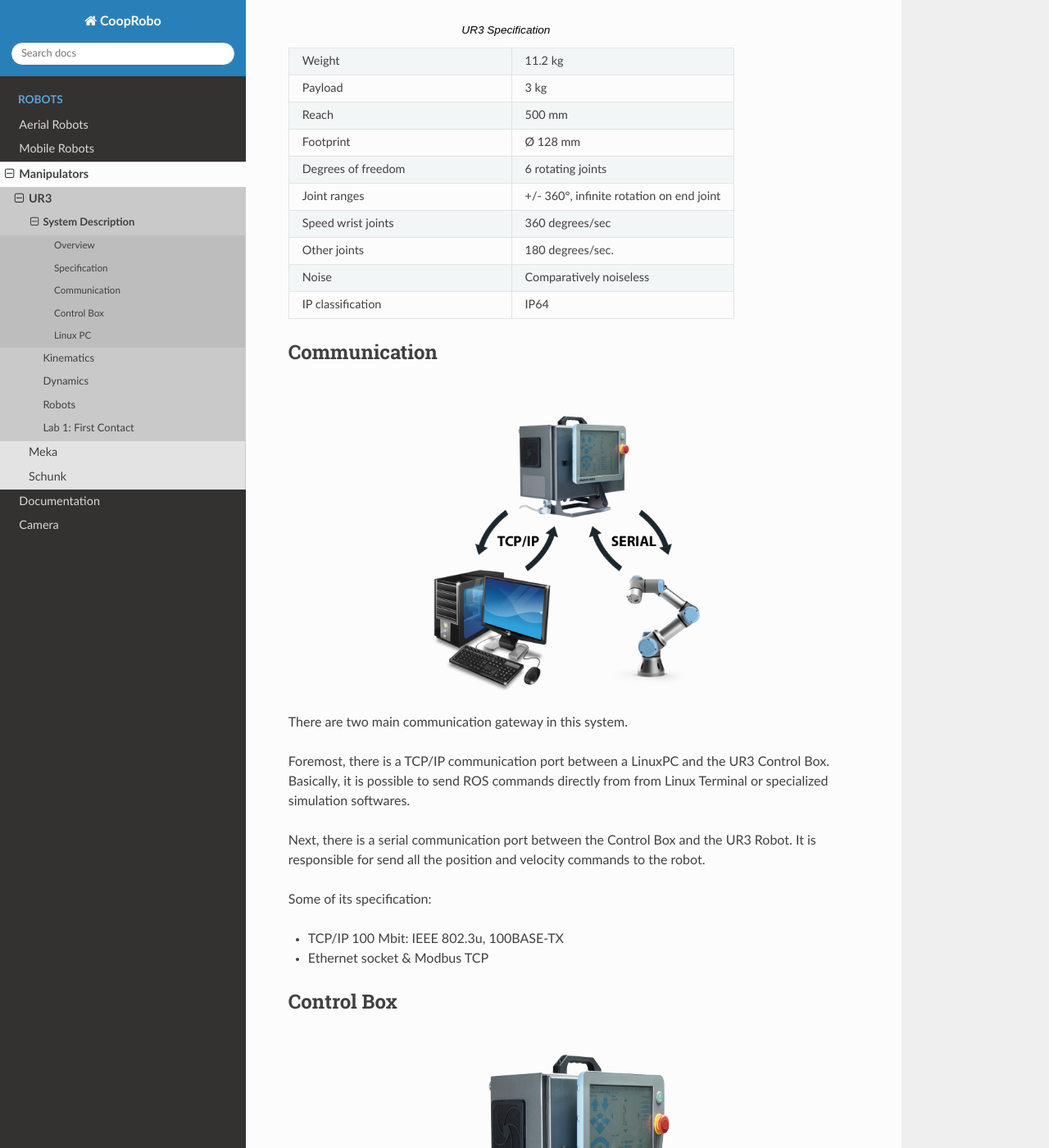
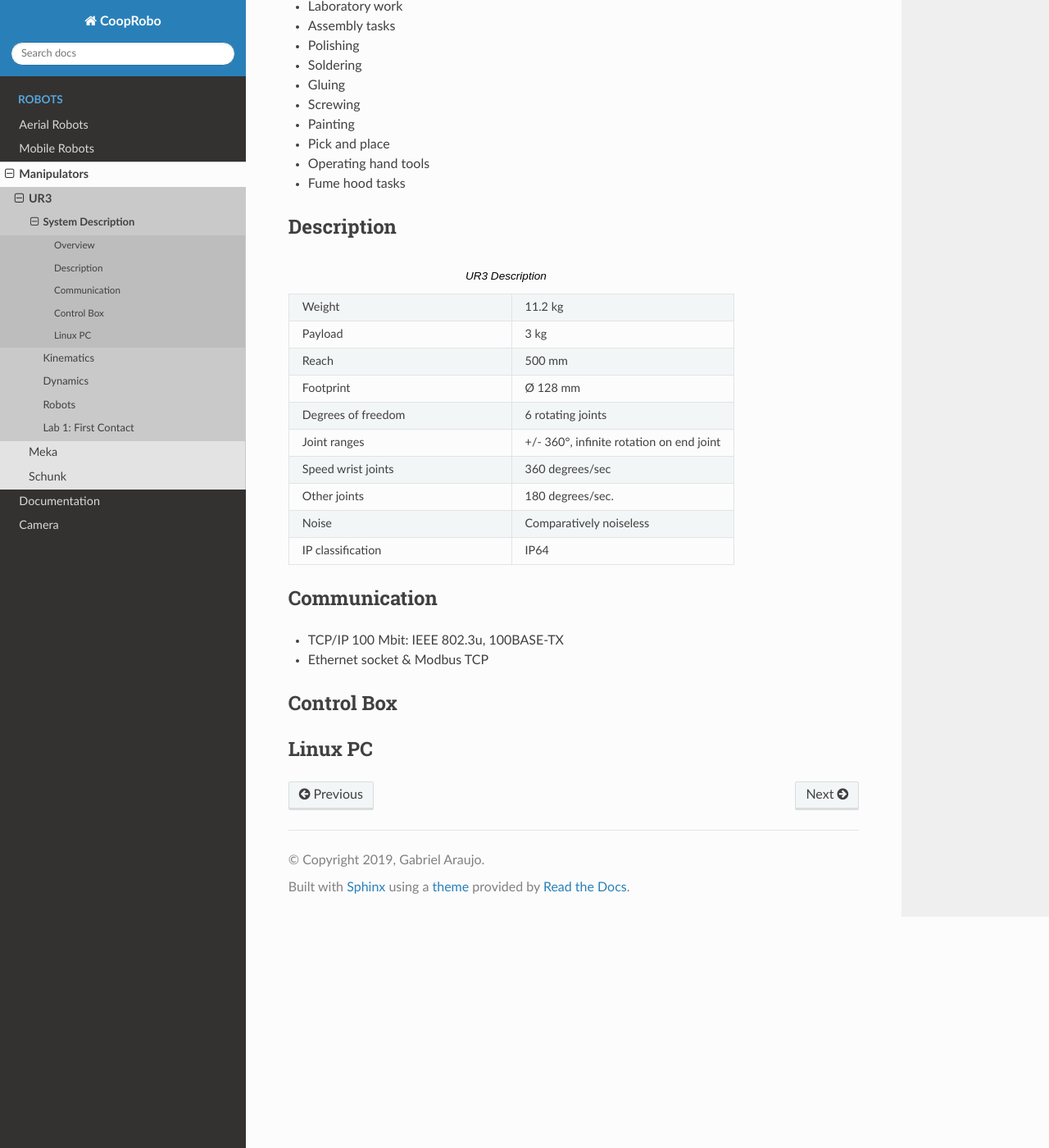
Before and after one commit to lara-unb/CoopRobo, a Sphinx documentation site: the page built from docs/source/manipulators/ur3/model/sysdes.rst, in a window 1280 px wide and 1400 px high, scrolled down 664 px. Shown: the whole window at 82% size. Built offline with Sphinx 7.4.7 and the Read the Docs theme 2.0.0, drawn with Linux system fonts in a browser that asks for light colours; pages that are not in the unit, such as notebooks, are missing from menus.

Commit message:
add top figure

```diff
--- a/docs/source/manipulators/ur3/model/sysdes.rst
+++ b/docs/source/manipulators/ur3/model/sysdes.rst
@@ -1,3 +1,12 @@
+.. figure:: /img/ur3/sys_des/capa_sysdes.jpg
+    :width: 400px
+    :height: 300px
+    :scale: 100 %
+    :alt: Power button
+    :align: center
+
+
+
 System Description
 ==================
 
@@ -21,9 +30,9 @@
 - Fume hood tasks
 
 
-Specification
-~~~~~~~~~~~~~
-.. list-table:: UR3 Specification
+Description
+~~~~~~~~~~~
+.. list-table:: UR3 Description
    :widths: 50 50
    :header-rows: 0
 
@@ -49,22 +58,16 @@
      - IP64
 
 
+
+
+
+
+
+
+
+
 Communication
 ~~~~~~~~~~~~~
-
-.. image:: /img/ur3/sys_des/UR3-ControlBox-PC.png
-      :width: 400px
-      :height: 400px
-      :scale: 100 %
-      :align: center
-
-There are two main communication gateway in this system.
-
-Foremost, there is a TCP/IP communication port between a LinuxPC and the UR3 Control Box. Basically, it is possible to send ROS commands directly from from Linux Terminal or specialized simulation softwares.
-
-Next, there is a serial communication port between the Control Box and the UR3 Robot. It is responsible for send all the position and velocity commands to the robot.
-
-Some of its specification:
 
 - TCP/IP 100 Mbit: IEEE 802.3u, 100BASE-TX
 - Ethernet socket & Modbus TCP
@@ -73,11 +76,5 @@
 Control Box
 ~~~~~~~~~~~
 
-.. image:: /img/ur3/sys_des/controlbox.png
-      :width: 300px
-      :height: 300px
-      :scale: 100 %
-      :align: center
-
 Linux PC
 ~~~~~~~~
```
Also changed, not shown: docs/source/img/ur3/sys_des/capa_sysdes.jpg (added).
